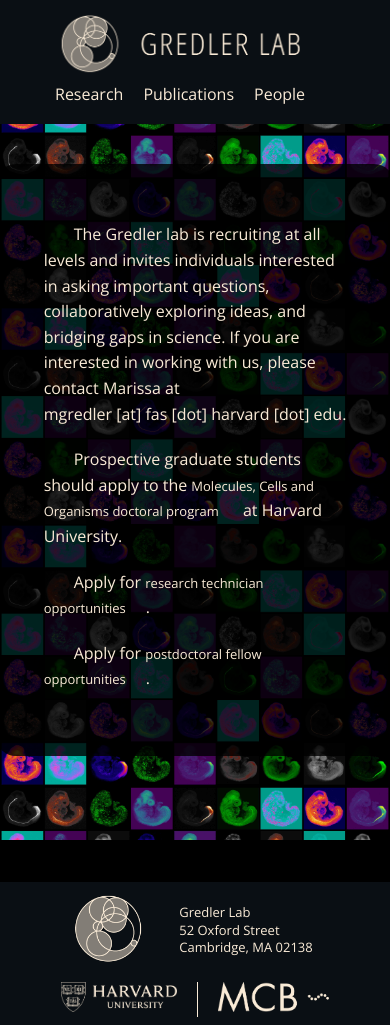
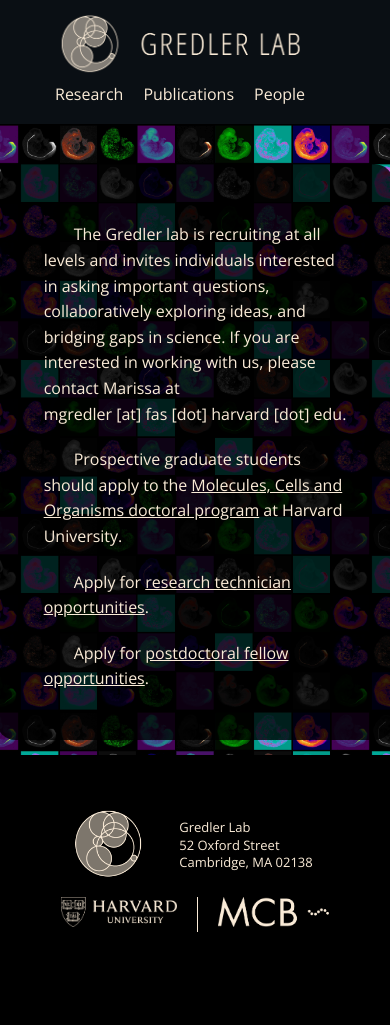
Before and after one commit to gredlerlab/gredlerlab.github.io, a plain HTML site: page people.html in a window 390 px wide. After the commit the page ends 954 px from the top, so only its background shows below. Drawn offline with nearby package versions, Linux system fonts and the light colour scheme.

Commit message:
Update styles.css
Links for application styles

```diff
--- a/styles.css
+++ b/styles.css
@@ -13,18 +13,6 @@ a{
 	margin-right: 20px;
 }
 
-.linkblue{
-    color: cadetblue;
-    font-size: 1em;
-    text-decoration: underline;
-}
-
-.link{
-    text-decoration: underline;
-    font-style: italic;
-	font-size: 1em;
-	margin-right: auto;
-}
 
 .address{
 	line-height: 1.2;
@@ -38,6 +26,8 @@ a{
     background-size: cover;
     background-image: url(images/blue-green_cells.png);
 }
+
+
 
 body{
     font-family: 'Open Sans';
@@ -56,6 +46,7 @@ body{
 	overflow: auto;
 	padding: 0 10px;
 }
+
 
 .flex{
 	display: flex;
@@ -76,7 +67,7 @@ body{
 	justify-content: center;
 	align-items: center;
 	width:inherit;
-	padding: 0 2em;
+/*	padding: 0 2em;*/
 }
 
 h1{
@@ -172,6 +163,26 @@ h3{
 	padding-left: 2em;
 }
 
+
+.linkblue{
+    color: cadetblue;
+    font-size: 1em;
+    text-decoration: underline;
+}
+
+.link{
+    text-decoration: underline;
+    font-style: italic;
+	font-size: 1em;
+	margin-right: auto;
+}
+
+.linkunder{
+    text-decoration: underline;
+	font-size: 1em;
+	margin-right: auto;
+}
+
 .logo{
 	font-weight: 100;
     line-height: 1.2;
@@ -202,7 +213,7 @@ p{
 }
 
 .peoplecard{
-	padding: 3em 3em 4em 3em;
+	padding: 3em 3em 3em 3em;
 	margin: 10vh 10vw;
     background-color: rgba(0,0,0,0.80);
     border-radius: 20px;
@@ -286,7 +297,8 @@ ul li a{
 .warhol-embryo{
     background-repeat: repeat;
     background-position: center;
-    background-size: 100vw;
+	height: 80vh;
+    background-size: 90vw;
     background-image: url(images/LUT-embryos_background.jpg);
 }
 
@@ -359,7 +371,7 @@ h2 {
 }
 
 .footer .container.flex {
-	background-color: rgba(10,15,20,1);
+/*	background-color: rgba(10,15,20,1);*/
     color: antiquewhite;
     height: 140px;
 
```
